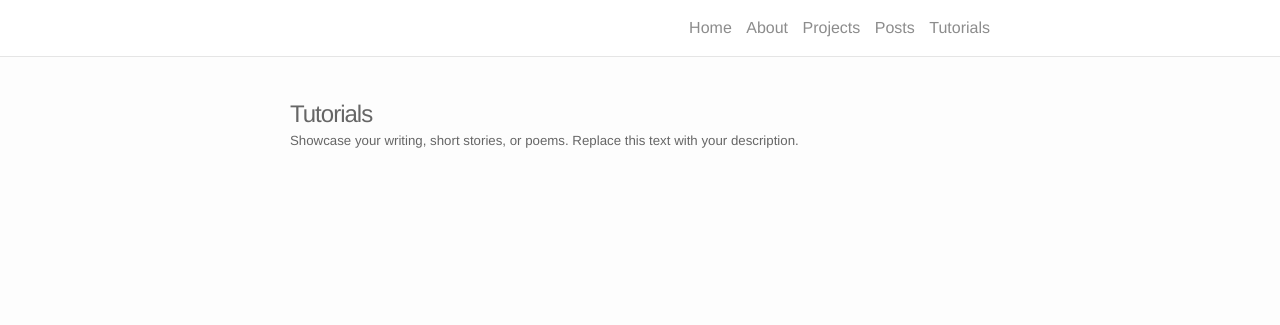
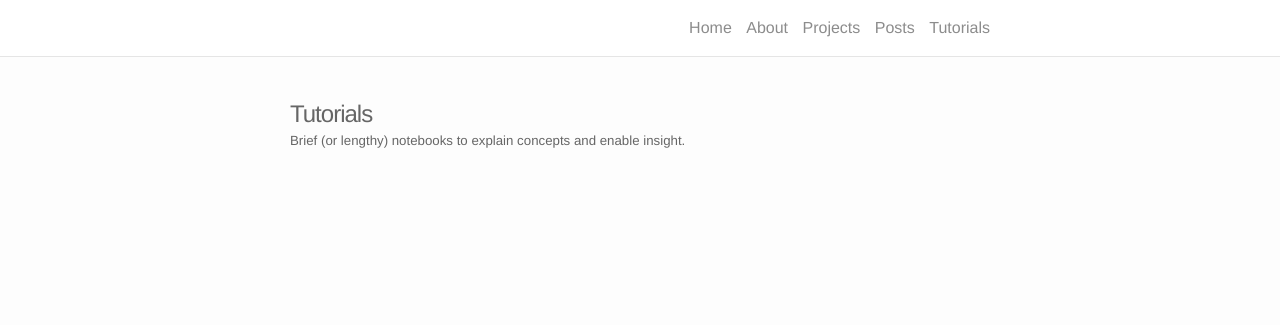
Before and after one commit to theonlyid/theonlyid.github.io, a Jekyll site: the page built from tutorials.md, in a window 1280 px wide. Shown: the top 325 px of the page. Built offline with Jekyll 4.4.1, drawn with Linux system fonts in a browser that asks for light colours; nearby versions of some CDN libraries.

Commit message:
edit pages

```diff
--- a/tutorials.md
+++ b/tutorials.md
@@ -2,7 +2,7 @@
 layout: page
 permalink: /tutorials/
 title: Tutorials
-description: Showcase your writing, short stories, or poems. Replace this text with your description.
+description: Brief (or lengthy) notebooks to explain concepts and enable insight.
 ---
 
 <ul class="post-list">
```
Also changed, not shown: portfolio.md (+1 -0 lines), img/sic.jpg.
